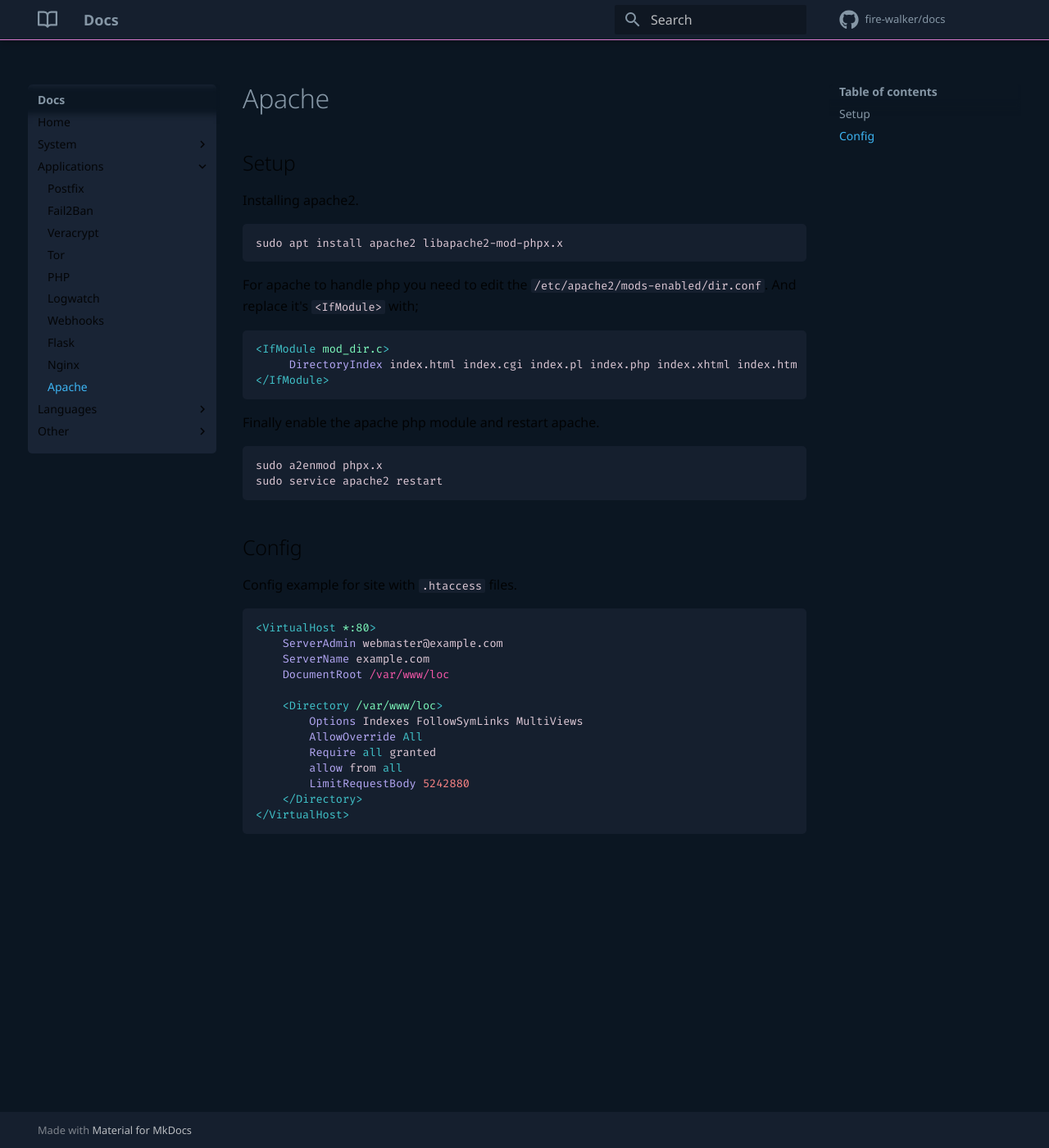
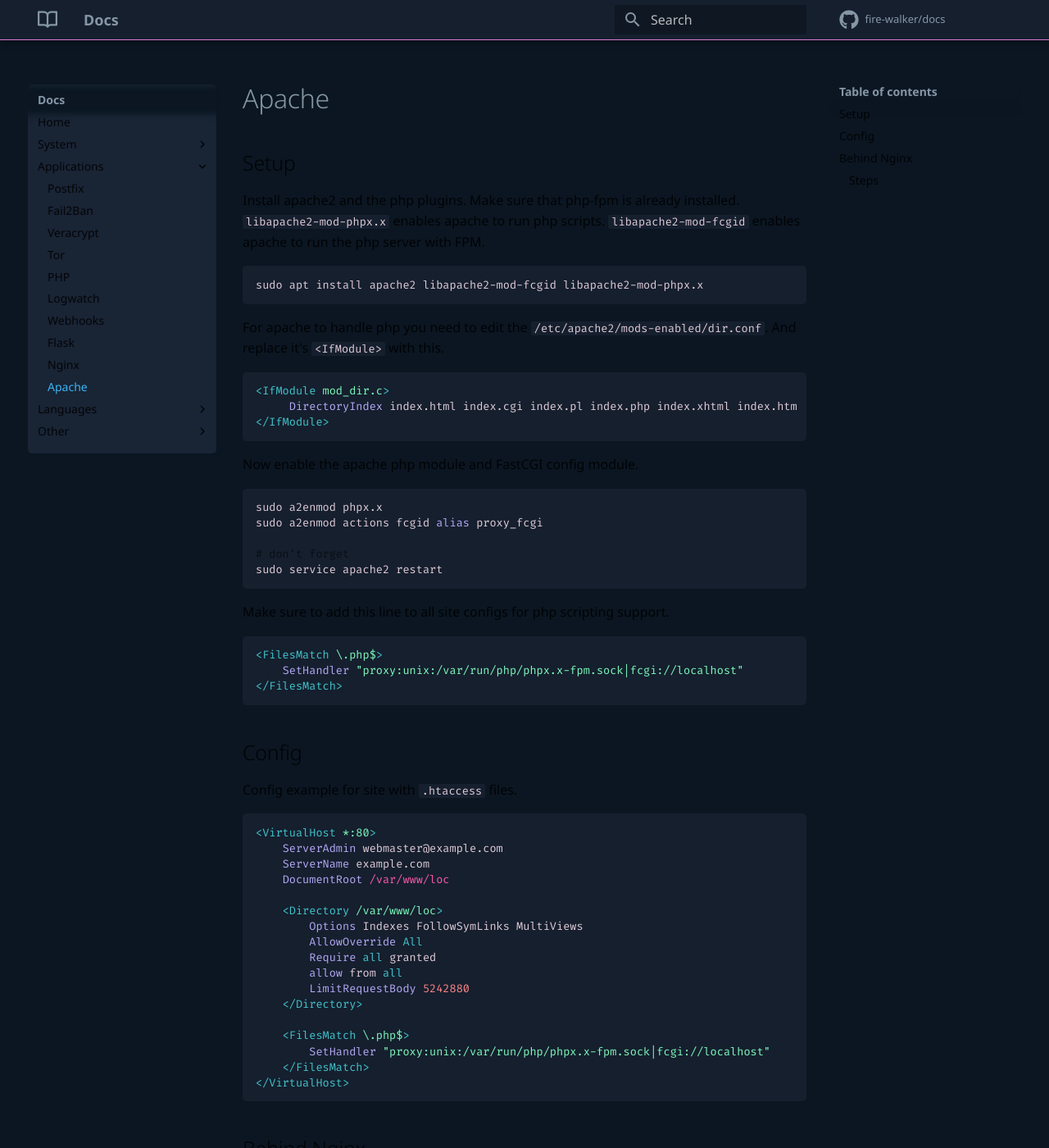
Before and after one commit to fire-walker/docs, an MkDocs documentation site: the page built from docs/pages/apache.md, in a window 1280 px wide and 1400 px high. Shown: the whole window at 82% size. Built offline with MkDocs 1.6.1 and Material for MkDocs 9.7.7, drawn with Linux system fonts in a browser that asks for light colours; comment, search, counter and statistics services are not loaded; some of the changed text lies outside the part shown.

Commit message:
apache-nginx

````diff
--- a/docs/pages/apache.md
+++ b/docs/pages/apache.md
@@ -1,31 +1,43 @@
 ## Setup
 
-Installing apache2.
+Install apache2 and the php plugins. Make sure that php-fpm is already installed. `libapache2-mod-phpx.x` enables apache to run php scripts. `libapache2-mod-fcgid` enables apache to run the php server
+with FPM.
 
-``` bash
-sudo apt install apache2 libapache2-mod-phpx.x
+```bash
+sudo apt install apache2 libapache2-mod-fcgid libapache2-mod-phpx.x
 ```
 
-For apache to handle php you need to edit the `/etc/apache2/mods-enabled/dir.conf`. And replace it's `<IfModule>` with;
+For apache to handle php you need to edit the `/etc/apache2/mods-enabled/dir.conf`. And replace it's `<IfModule>` with this.
 
-``` apacheconf
+```apacheconf
 <IfModule mod_dir.c>
      DirectoryIndex index.html index.cgi index.pl index.php index.xhtml index.htm
 </IfModule>
 ```
 
-Finally enable the apache php module and restart apache.
+Now enable the apache php module and FastCGI config module.
 
-``` bash
+```bash
 sudo a2enmod phpx.x
+sudo a2enmod actions fcgid alias proxy_fcgi
+
+# don't forget
 sudo service apache2 restart
+```
+
+Make sure to add this line to all site configs for php scripting support.
+
+```apacheconf
+<FilesMatch \.php$>
+    SetHandler "proxy:unix:/var/run/php/phpx.x-fpm.sock|fcgi://localhost"
+</FilesMatch>
 ```
 
 ## Config
 
 Config example for site with `.htaccess` files.
 
-``` apacheconf
+```apacheconf
 <VirtualHost *:80>
     ServerAdmin webmaster@example.com
     ServerName example.com
@@ -38,5 +50,70 @@
         allow from all
         LimitRequestBody 5242880
     </Directory>
+
+    <FilesMatch \.php$>
+        SetHandler "proxy:unix:/var/run/php/phpx.x-fpm.sock|fcgi://localhost"
+    </FilesMatch>
 </VirtualHost>
 ```
+
+## Behind Nginx
+
+To run both Apache and Nginx at the same time, you need to expose one to the net and run the other through a proxy.
+
+First there's Nginx which listens to port 80. It acts as the gateway to both Nginx native requests and Apache requests. Apache on the other hand is listening on a different port. Any request going
+towards Apache will be forwarded to it's port by an Nginx config which will then be picked up by it's corresponding resolver on Apache's side.
+
+### Steps
+
+-   [x] Check PHP versions
+-   [x] Install Apache
+-   [x] Setup Apache
+-   [x] Change Apache port
+-   [x] Configure Nginx proxy
+-   [x] Check if all's well
+
+Check Apache installation, PHP installation, PHP version and if all the related modules exist and are enabled[^1]. Then add the apache modules to run php FPM[^2].
+
+Configure Apache to listen to the different port. It may be any port you wish. Just make sure to never open this port to the internet. This can be done by changing the listening port at
+`/etc/apache2/ports.conf`.
+
+```apache
+Listen 8080
+```
+
+The port should be mentioned in the virtual host of every site config at `/etc/apache2/sites-enabled` as well.
+
+```apache
+<VirtualHost *:8080>
+    # config
+</VirtualHost>
+```
+
+As for the proxy. An Nginx site config is needed with the following content.
+
+```nginx
+server {
+    listen 80;
+    server_name <apache.domain>;
+
+    location / {
+        proxy_pass http://<server_ip>:8080;
+        proxy_set_header Host $host;
+        proxy_set_header X-Real-IP $remote_addr;
+        proxy_set_header X-Forwarded-For $proxy_add_x_forwarded_for;
+        proxy_set_header X-Forwarded-Proto $scheme;
+    }
+}
+```
+
+Finally check if everything works fine by popping up a php test file. More info [here](../php/#testing). Check the Server API field to see if FastCGI is active.
+
+|                  |                   |
+| ---------------- | ----------------- |
+| Build Date       | -                 |
+| {==Server API==} | {==FPM/FastCGI==} |
+| Virtual..        | -                 |
+
+[^1]: https://www.digitalocean.com/community/tutorials/how-to-configure-nginx-as-a-web-server-and-reverse-proxy-for-apache-on-one-ubuntu-20-04-server
+[^2]: https://tecadmin.net/setup-apache-php-fpm-ubuntu-20-04/
--- a/docs/stylesheets/custom.css
+++ b/docs/stylesheets/custom.css
@@ -15,6 +15,7 @@
   --md-code-hl-number-color:       #ff8686; /* codebox number */
   --md-code-hl-keyword-color:      #40c3ca; /* codebox keywords */
   --md-code-hl-special-color:      #f758aa; /* codebox special */
+
 
 
   --md-typeset-kbd-color: var(--md-code-bg-color);
@@ -97,6 +98,11 @@
   box-shadow: rgba(10, 16, 21, 0.93) 0px 0.1rem 0px 0.05rem, rgb(36, 69, 175) 0px 0.1rem 0px, rgba(43, 65, 87, 0.2) 0px -0.1rem 0.2rem inset;
 }
 
+/* highlight */
+.md-typeset mark {
+  background-color: #66ffcdbd;
+  color: black;
+}
 
 
 
--- a/mkdocs.yml
+++ b/mkdocs.yml
@@ -13,6 +13,8 @@
     icon:
         repo: fontawesome/brands/github
         logo: octicons/book-16
+    features:
+        - header.autohide
 
 
 markdown_extensions:
@@ -21,6 +23,7 @@
     - pymdownx.keys
     - pymdownx.details
     - pymdownx.smartsymbols
+    - pymdownx.critic
     - pymdownx.tasklist:
         custom_checkbox: true
     - footnotes
````
Also changed, not shown: docs/pages/nginx.md (+2 -2 lines), docs/images/apache-php-fpm.png (added).
